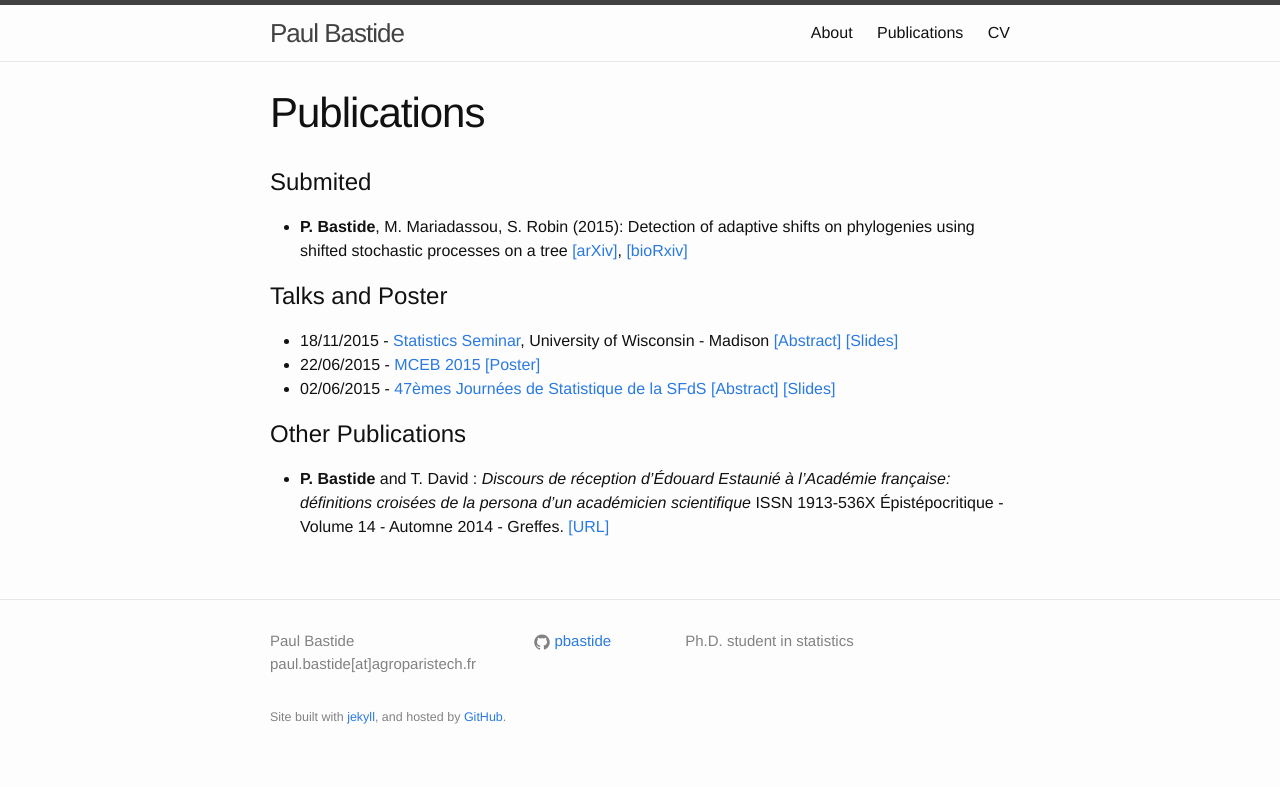
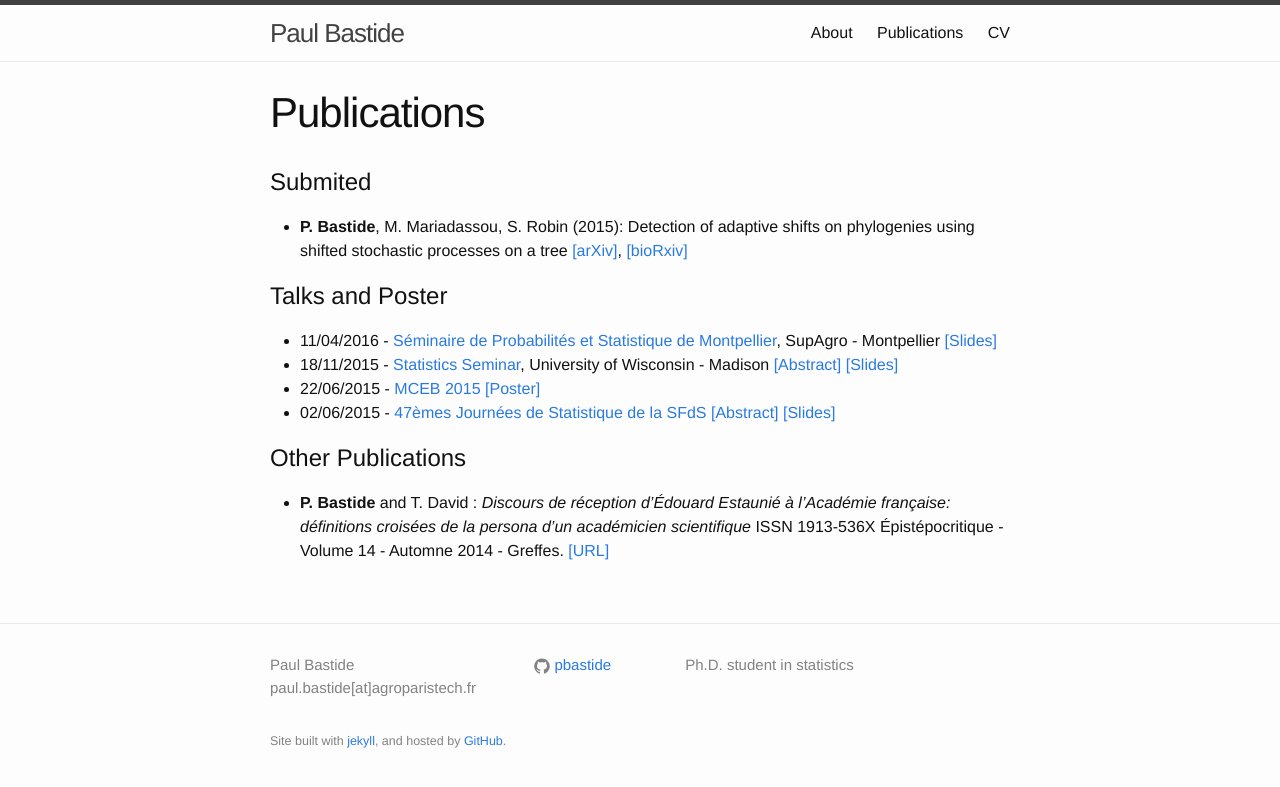
Before and after one commit to pbastide/pbastide.github.io, a Jekyll site: the page built from publi.md, in a window 1280 px wide. Shown: the top 787 px of the page. Built offline with Jekyll 4.4.1, drawn with Linux system fonts in a browser that asks for light colours; Markdown is read by kramdown in place of the engine named in the settings.

Commit message:
Add Montpellier Seminar

```diff
--- a/publi.md
+++ b/publi.md
@@ -10,6 +10,7 @@ weight: 3
 
 # Talks and Poster
 
+- 11/04/2016 - [Séminaire de Probabilités et Statistique de Montpellier](http://www.i3m.univ-montp2.fr/seminaires-et-groupes-de-travail/index.php?option=com_content&view=article&id=59&catid=19&histo=13), SupAgro - Montpellier [[Slides]]({{site.baseurl}}/docs/20160411_Montpellier.pdf)
 - 18/11/2015 - [Statistics Seminar](http://www.stat.wisc.edu/seminars-archive/2015-11), University of Wisconsin - Madison [[Abstract]]({{site.baseurl}}/docs/20151118_UWStatistics_Abstract.pdf) [[Slides]]({{site.baseurl}}/docs/20151118_UWstatistics.pdf)
 - 22/06/2015 - [MCEB 2015](http://www.lirmm.fr/mceb2015/index.php) [[Poster]]({{site.baseurl}}/docs/20150622_poster_MCEB.pdf)
 - 02/06/2015 - [47èmes Journées de Statistique de la SFdS](http://jds2015.sfds.asso.fr/) [[Abstract]]({{site.baseurl}}/docs/SFdS_2015_v2.pdf) [[Slides]]({{site.baseurl}}/docs/20150602_JdS.pdf)
```
Also changed, not shown: 1 other file.
